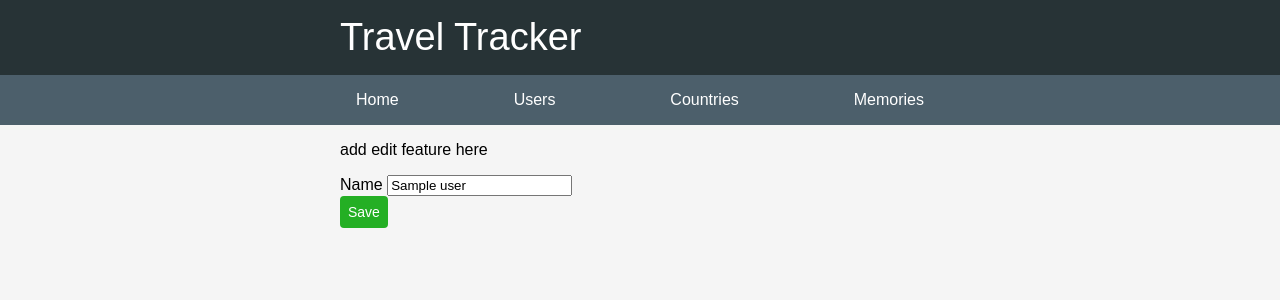
After one commit to JBlaney93/TravelTracker, a Flask app: page /users/edit/1 in a window 1280 px wide. The commit adds this page. Shown: the top 300 px of the page. Run offline with Flask 2, Linux system fonts and the light colour scheme; a database or web service that is not in the repository returns one stand-in record (values such as "Sample title"); some libraries are stand-ins or nearby versions.

Commit message:
update user button and page all functional

```diff
--- a/controllers/country_controller.py
+++ b/controllers/country_controller.py
@@ -49,7 +49,6 @@ def show(id):
 def edit_country(id):
     country = country_repository.select_country_by_id(id)
     return render_template('countries/edit.html', country=country)
-# this country/edit.html does not exist yet
 
 
 @app.route('/countries/<id>', methods=['POST'])
--- a/controllers/user_controller.py
+++ b/controllers/user_controller.py
@@ -1,7 +1,7 @@
 from flask import Flask, render_template, request, redirect
 from models.user import User
-from repositories import user_repository
-
+from repositories import user_repository, country_repository, memory_repository
+import pdb
 from app import app
 
 # EXAMPLES ARE USING BLUEPRINT BUT I DON'T KNOW HOW TO USE IT
@@ -39,3 +39,26 @@ def delete_user(id):
         user_repository.delete(id)
 
         return redirect('/users')
+
+
+@app.route('/users/<id>')
+def view_user(id):
+        user = user_repository.select_user_by_id(id)
+        return render_template('users/user.html', user=user)
+
+
+@app.route('/users/edit/<id>', methods=['GET'])
+def edit_user(id):
+    user = user_repository.select_user_by_id(id)
+    return render_template('users/edit.html', user=user)
+
+
+@app.route('/users/<id>', methods=['POST'])
+def update_user(id):
+    form_data = request.form
+    name = form_data['user_name']
+    user_for_update = user_repository.select_user_by_id(id)
+    user_for_update.name = name
+#     pdb.set_trace()
+    user_repository.update_user(user_for_update)
+    return redirect('/users')
--- a/repositories/user_repository.py
+++ b/repositories/user_repository.py
@@ -65,3 +65,9 @@ def find_user_countries(user):
         user_countries.append(country)
 
     return user_countries
+
+
+def update_user(user):
+    sql = "UPDATE users SET name = %s WHERE id=%s"
+    values = [user.name, user.id]
+    run_sql(sql, values)
--- a/static/css/main.css
+++ b/static/css/main.css
@@ -165,6 +165,12 @@ body {
     padding: 0;
 }
 
+.users__item-buttons {
+    display: flex;
+    justify-content: space-between;
+    align-items: center;
+}
+
 /* New User */
 
 .new-user__header {
--- a/templates/countries/index.html
+++ b/templates/countries/index.html
@@ -28,7 +28,7 @@
 
 
                 <div class="countries__item-buttons">
-                    <p><a href="/countries/{{country.id}}" class="view_button">View</a></p>
+                    <p><a href="/countries/{{ country.id }}" class="view_button">View</a></p>
                     <form action="/countries/delete/{{ country.id }}" method="POST">
                         <input type="submit" value="Delete" class="delete_button">
                     </form>
--- /dev/null
+++ b/templates/users/edit.html
@@ -0,0 +1,14 @@
+{% extends 'base.html' %}
+
+{% block content %}
+    <p>add edit feature here</p>
+
+    <form action="/users/{{ user.id }}" method="post">
+
+        <label for="user_name">Name</label>
+        <input type="text" name="user_name" id="user_name" value="{{ user.name }}"><br>
+
+        <input type="submit" value="Save" class="add_button">
+
+    </form>
+{% endblock %}
--- a/templates/users/user.html
+++ b/templates/users/user.html
@@ -2,4 +2,9 @@
 
 {% block content %}
     <p>user info here </p>
+
+    <p>{{ user.name }}</p>
+    <p>{{ user.id }}</p>
+
+    <p><a href="/users/edit/{{ user.id }}">Edit</a></p>
 {% endblock %}
```
Also changed, not shown: templates/users/index.html (+10 -3 lines).
